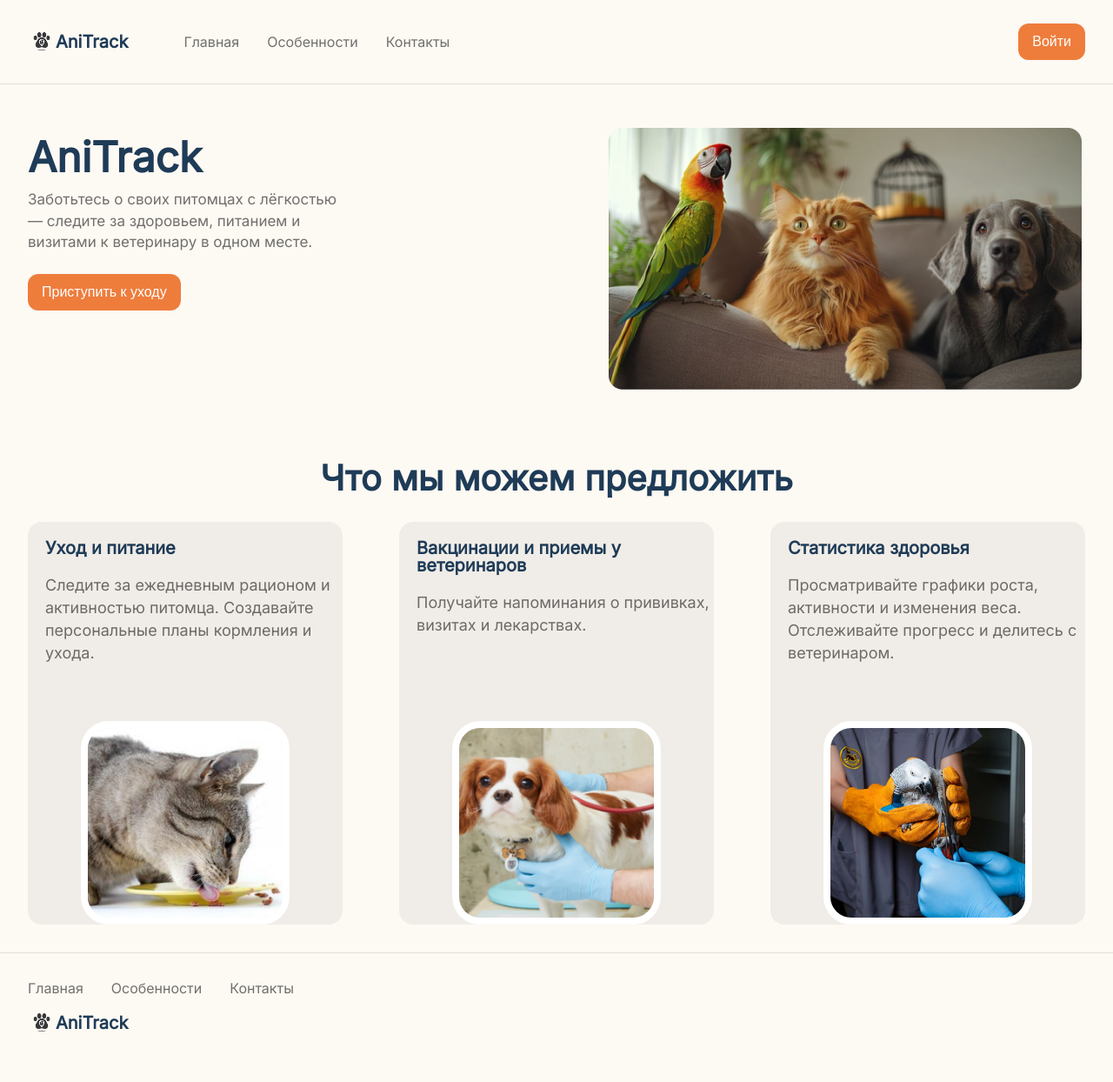
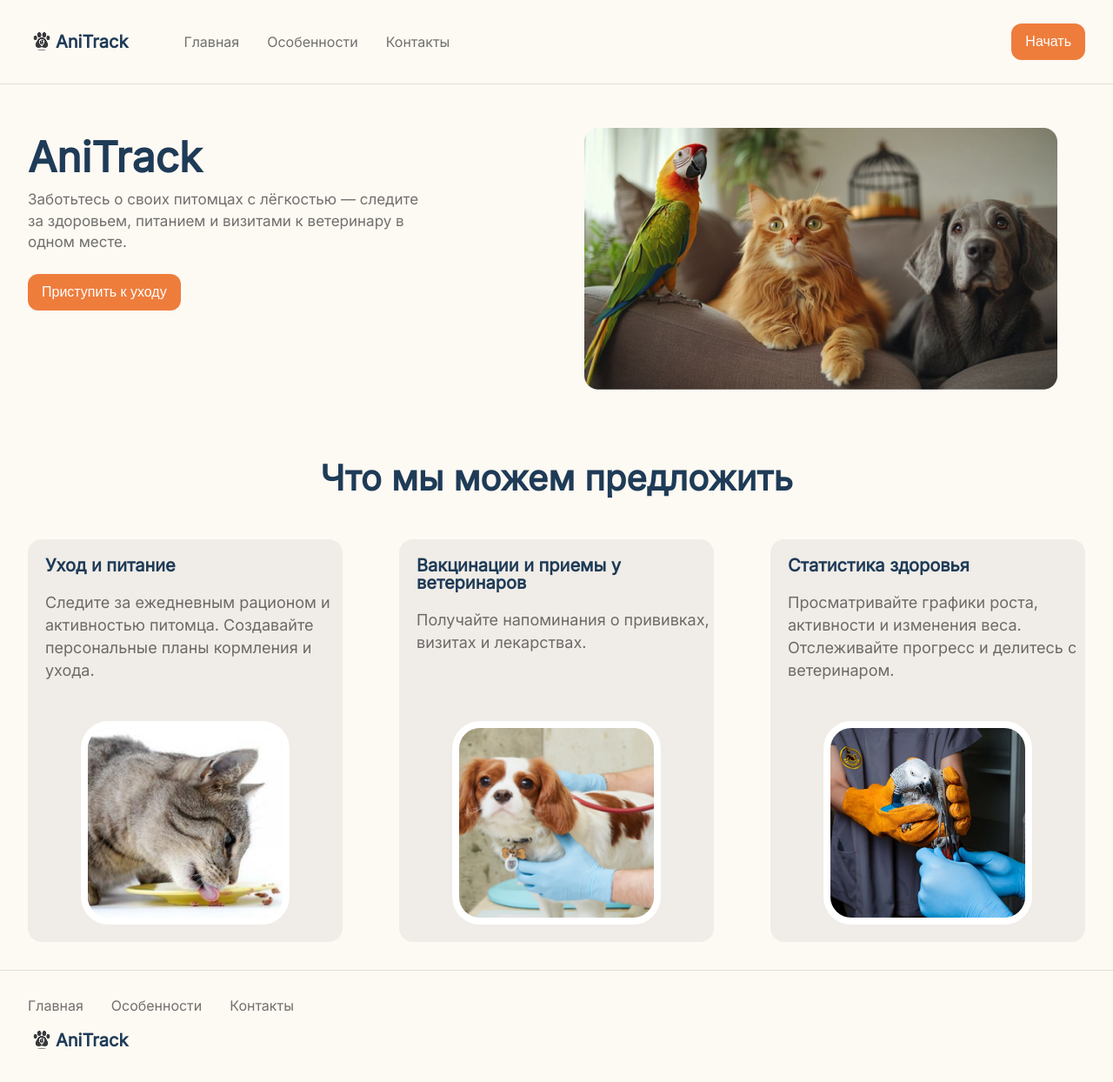
Before and after one commit to Maratus131/cursach, a plain HTML site: page index.html in a window 1280 px wide. Shown: the whole page at 87% size. Drawn offline with Linux system fonts and the light colour scheme.

Commit message:
home page is done

```diff
--- a/index.html
+++ b/index.html
@@ -23,7 +23,7 @@
                 <a>Контакты</a>
             </div>
             <div>
-                <button class="loginBtn">Войти</button>
+                <button class="loginBtn">Начать</button>
             </div>
         </nav>
     </header>
--- a/styles/style.css
+++ b/styles/style.css
@@ -59,6 +59,7 @@ header .logo {
 
 .greetSection {
     display: flex;
+    justify-content: space-between;
 }
 
 .greetMessage {
@@ -72,7 +73,7 @@ header .logo {
 }
 
 .greetSection img {
-    padding: 50px 36px;
+    padding: 50px 64px;
 }
 
 .petCare {
@@ -80,7 +81,7 @@ header .logo {
     padding-bottom: 24px;
     font-size: 17px;
     opacity: 55%;
-    width: 60%;
+    width: 450px;
     line-height: 145%;
     letter-spacing: -0.5%;
 }
@@ -108,7 +109,7 @@ header .logo {
 .offerCards {
     display: flex;
     justify-content: space-between;
-    margin-top: 30px;
+    margin-top: 50px;
     flex-wrap: wrap;
 }
 
@@ -129,6 +130,7 @@ header .logo {
     height: 234px;
     border-radius: 32px;
     border: 8px solid white;
+    margin-bottom: 20px;
 }
 
 .cardHeader {
```
